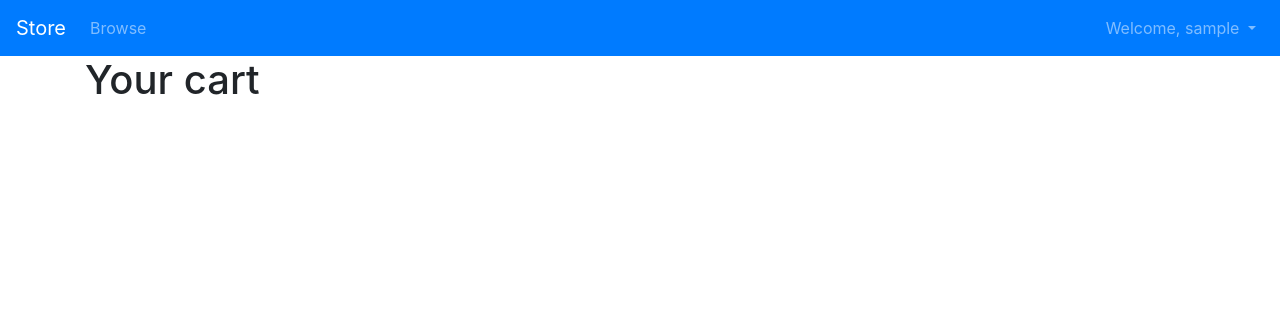
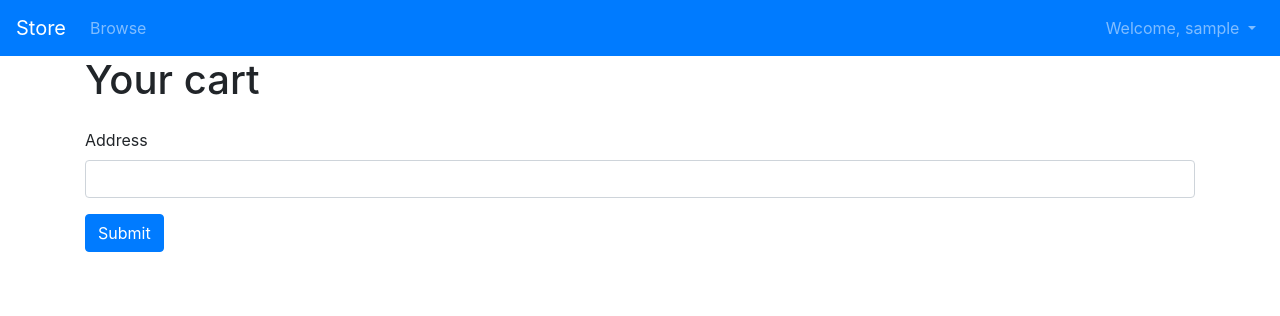
Before and after one commit to GeorgeF23/GAD_Project2, a Django app: page /store/cart/view/ in a window 1280 px wide. Shown: the top 316 px of the page. Run offline with Django 3.2, Linux system fonts and the light colour scheme; the visitor is signed in with stand-in values (Sample User, id 1); some libraries are stand-ins or nearby versions.

Commit message:
Added the functionality to place orders.

```diff
--- a/storeapp/templates/storeapp/cart.html
+++ b/storeapp/templates/storeapp/cart.html
@@ -3,16 +3,36 @@
 {% block content %}
     <div class="container">
         <h1>Your cart</h1>
+        {% if error %}
+            <div class="alert alert-danger" role="alert">
+                {{ error }}
+            </div>
+        {% endif %}
+        {% if success %}
+            <div class="alert alert-success" role="alert">
+                {{ success }}
+            </div>
+        {% endif %}
         <table class="table">
             <tbody>
             {% for product in products %}
                 <tr>
                     <td>{{ product.name }}</td>
                     <td>{{ product.price }}</td>
-                    <td><a href="{% url 'storeapp:view_product' product.id %}" class="btn btn-success text-dark">View product</a></td>
+                    <td><a href="{% url 'storeapp:view_product' product.id %}" class="btn btn-success text-dark">View
+                        product</a></td>
                 </tr>
             {% endfor %}
             </tbody>
         </table>
+
+        <form method="POST" action="{% url 'storeapp:finish_order' %}">
+            {% csrf_token %}
+            <div class="form-group">
+                <label for="order_address">Address</label>
+                <input name="order_address" type="text" class="form-control" id="order_address" required>
+            </div>
+            <button type="submit" class="btn btn-primary">Submit</button>
+        </form>
     </div>
 {% endblock %}
--- a/storeapp/urls.py
+++ b/storeapp/urls.py
@@ -1,5 +1,5 @@
 from django.urls import path
-from .views import categories_view, category_view, product_view, add_to_cart_view, view_cart
+from .views import categories_view, category_view, product_view, add_to_cart_view, view_cart, finish_order
 
 app_name = 'storeapp'
 
@@ -8,5 +8,6 @@ urlpatterns = [
     path('categories/<int:category_id>/', category_view, name='view_category'),
     path('products/<int:product_id>/', product_view, name='view_product'),
     path('cart/add/<int:product_id>', add_to_cart_view, name='add_to_cart'),
-    path('cart/view/', view_cart, name='view_cart')
+    path('cart/view/', view_cart, name='view_cart'),
+    path('cart/order', finish_order, name='finish_order')
 ]
--- a/storeapp/views.py
+++ b/storeapp/views.py
@@ -1,7 +1,7 @@
 from django.shortcuts import render, redirect
-from django.http import Http404, HttpResponse
+from django.http import Http404
 from django.contrib.auth.decorators import login_required
-from .models import Category, Product
+from .models import Category, Product, Order, OrderItem
 
 
 def categories_view(request):
@@ -50,9 +50,47 @@ def view_cart(request):
     products = []
 
     if 'cart' in request.session:
-        for product_id in request.session['cart']:
-            products.append(Product.objects.filter(pk=product_id).first())
+        products = get_products_from_cart(request.session['cart'])
 
     return render(request, 'storeapp/cart.html', {
         "products": products
     })
+
+
+@login_required
+def finish_order(request):
+    if 'cart' not in request.session or not request.session['cart']:
+        return render(request, 'storeapp/cart.html', {
+            "error": "Cart is empty!"
+        })
+
+    address = request.POST['order_address']
+    if len(address) == 0:
+        return render(request, 'storeapp/cart.html', {
+            "error": "Invalid address!"
+        })
+
+    products = []
+
+    if 'cart' in request.session:
+        products = get_products_from_cart(request.session['cart'])
+
+    order = Order(client=request.user, address=address)
+    order.save()
+
+    items = []
+    for product in products:
+        items.append(OrderItem(product_id=product.pk, order_id=order.pk, final_price=product.price))
+
+    OrderItem.objects.bulk_create(items)
+
+    request.session['cart'] = []
+    request.session.modified = True
+    return render(request, 'storeapp/cart.html', {
+        "success": "Order placed!"
+    })
+
+
+def get_products_from_cart(cart):
+    products = Product.objects.filter(pk__in=cart)
+    return products
```
